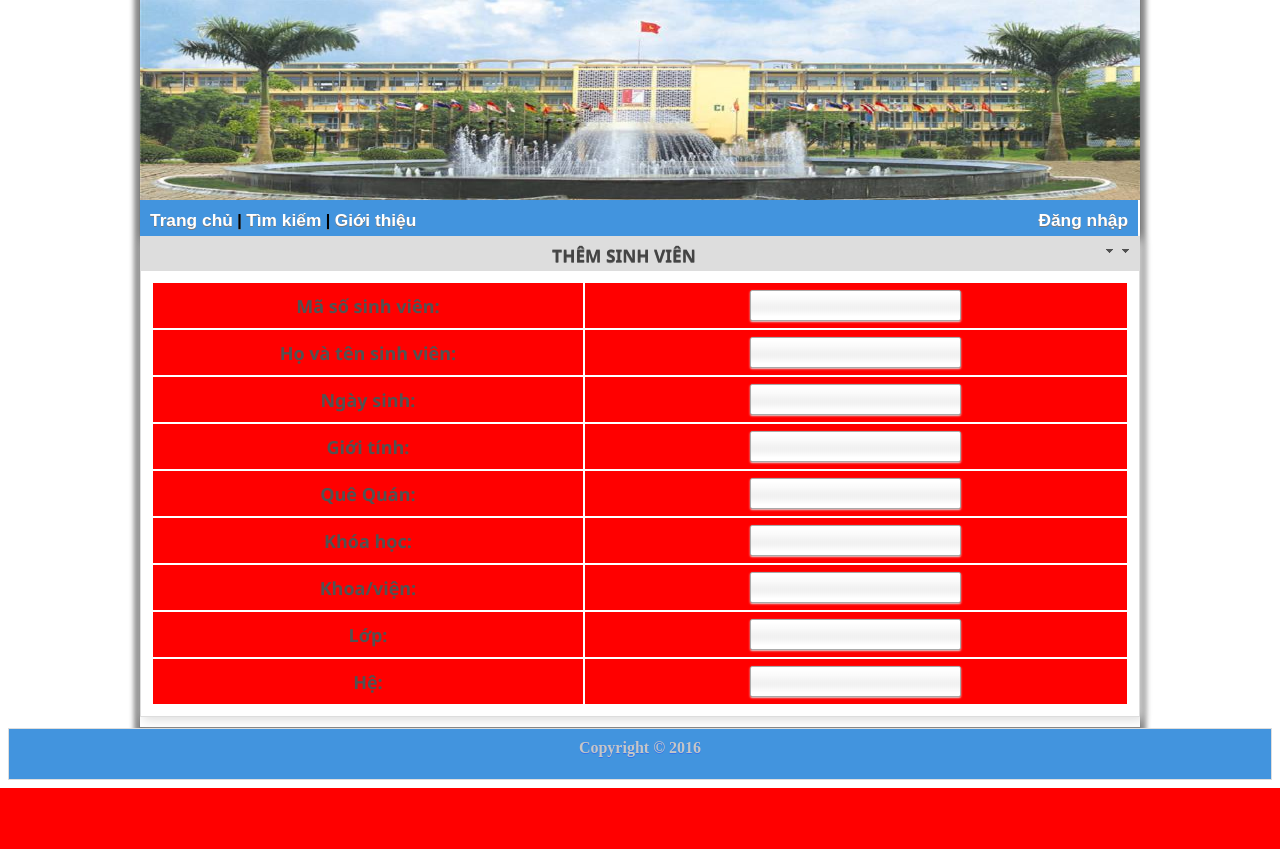
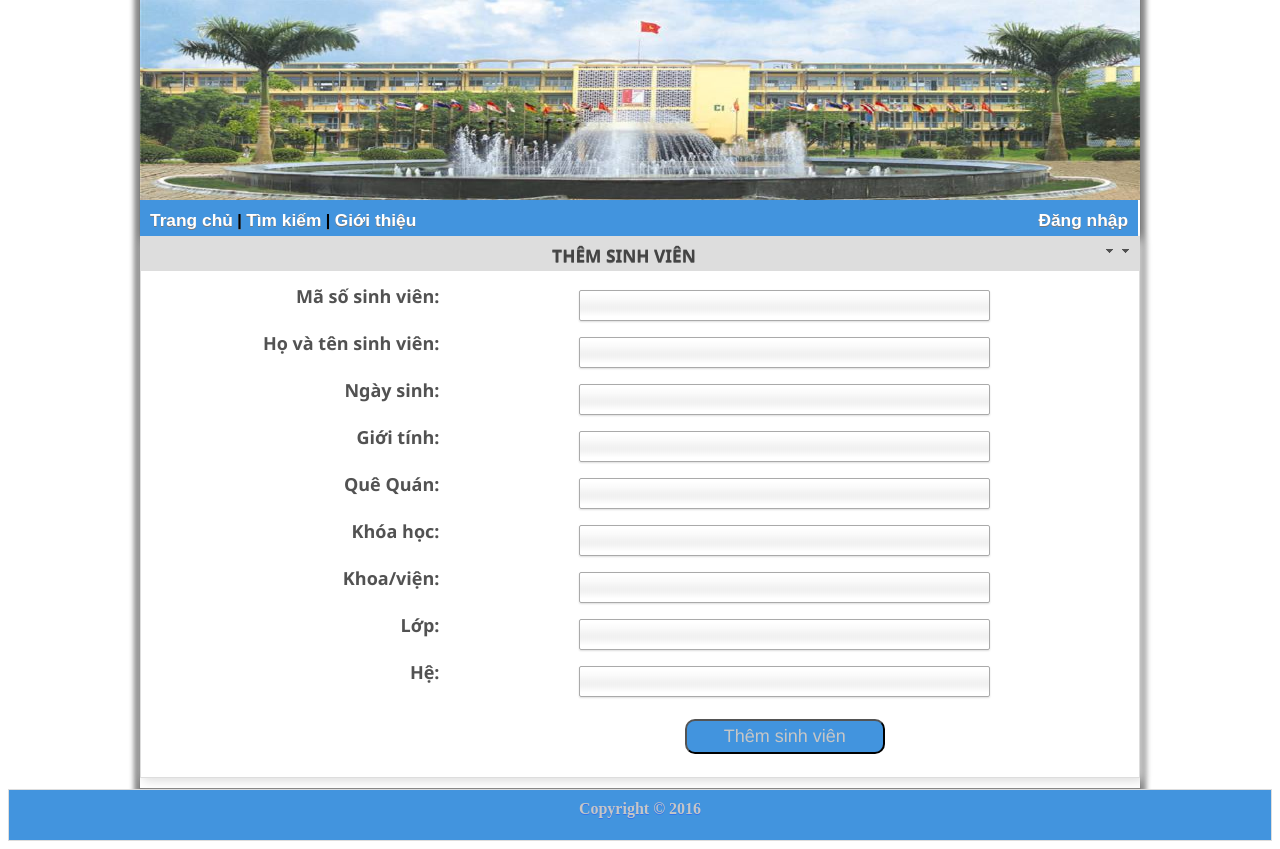
Before and after one commit to DoanPhuc95/PhpProject, a PHP site: page /admin/addnewStudent.php in a window 1280 px wide. Shown: the part 21-870 px from the top of the page. Before the commit the page ends 809 px from the top, so only its background shows below. Run offline with PHP 8.4, Linux system fonts and the light colour scheme; lists and menus that the app fills with data are empty.

Commit message:
add new Student

```diff
--- a/PhpProject/admin/addnewStudent.php
+++ b/PhpProject/admin/addnewStudent.php
@@ -4,44 +4,51 @@
     <div align="center">
         <div class="title">THÊM SINH VIÊN</div>
         <div class="group-box-content">
+            <form>
                 <table class="formInfo"">
                     <tr>
-                    <th>Mã số sinh viên:</th>
-                    <th><input type="text"/></th>
+                        <th id="titleform">Mã số sinh viên:</th>
+                        <th><input type="text" size="40"/></th>
                     </tr>
                     <tr>
-                    <th>Họ và tên sinh viên:</th>
-                    <th><input type="text"/></th>
+                        <th id="titleform">Họ và tên sinh viên:</th>
+                        <th><input type="text" size="40"/></th>
                     </tr>
                     <tr>
-                    <th>Ngày sinh:</th>
-                    <th><input type="text"/></th>
+                        <th id="titleform">Ngày sinh:</th>
+                        <th><input type="text" size="40"/></th>
                     </tr>
                     <tr>
-                    <th>Giới tính:</th>
-                    <th><input type="text"/></th>
+                        <th id="titleform">Giới tính:</th>
+                        <th><input type="text" size="40"/></th>
                     </tr>
                     <tr>
-                    <th>Quê Quán:</th>
-                    <th><input type="text"/></th>
+                        <th id="titleform">Quê Quán:</th>
+                        <th><input type="text" size="40"/></th>
                     </tr>
                     <tr>
-                    <th>Khóa học:</th>
-                    <th><input type="text"/></th>
+                        <th id="titleform">Khóa học:</th>
+                        <th><input type="text" size="40"/></th>
                     </tr>
                     <tr>
-                    <th>Khoa/viện:</th>
-                    <th><input type="text"/></th>
+                        <th id="titleform">Khoa/viện:</th>
+                        <th><input type="text" size="40"/></th>
                     </tr>
                     <tr>
-                    <th>Lớp:</th>
-                    <th><input type="text"/></th>
+                        <th id="titleform">Lớp:</th>
+                        <th><input type="text" size="40"/></th>
                     </tr>
                     <tr>
-                    <th>Hệ:</th>
-                    <th><input type="text"/></th>
+                        <th id="titleform">Hệ:</th>
+                        <th><input type="text" size="40"/></th>
+                    </tr>
+                    <tr></tr>
+                    <tr>
+                        <th></th>
+                        <th><input type="submit" value="Thêm sinh viên"/></th>
                     </tr>
                 </table>
+            </form>
         </div>
     </div>
 </div>
--- a/PhpProject/css/style.css
+++ b/PhpProject/css/style.css
@@ -411,6 +411,14 @@ div.success  {
     width: 100%;
     font-size: 18px;
 }
-.formInfo th{
-    background-color: red;
+.formInfo #titleform{
+    float: right;
 }
+.formInfo input[type=submit]{
+    width: 200px;
+    margin: 10px;
+    padding: 5px;
+    border-radius: 10px;
+    color: #c6c6c6;
+    background: #4294DE;
+}
```
Lines whose indentation alone changed are shown as unchanged.
